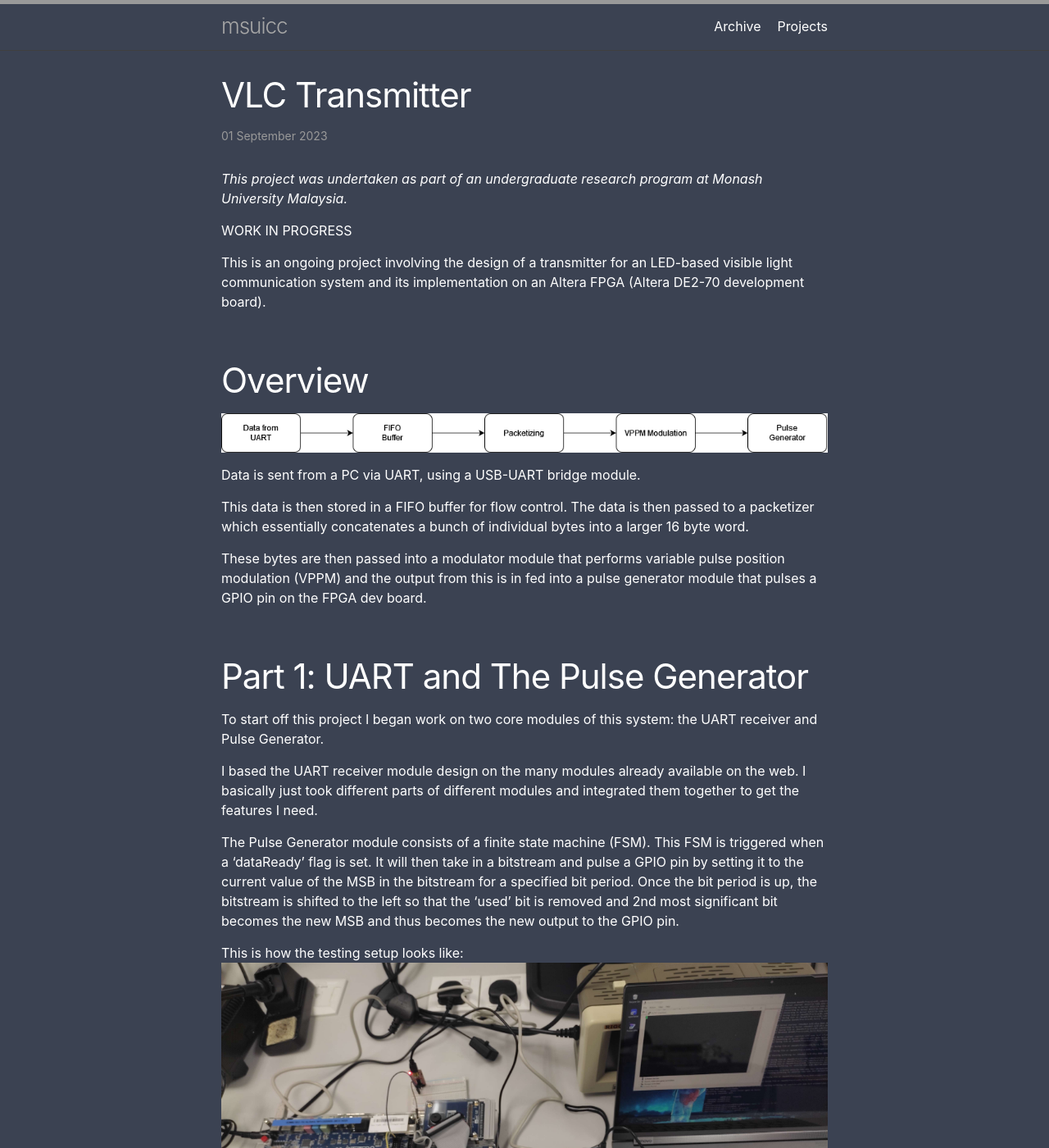
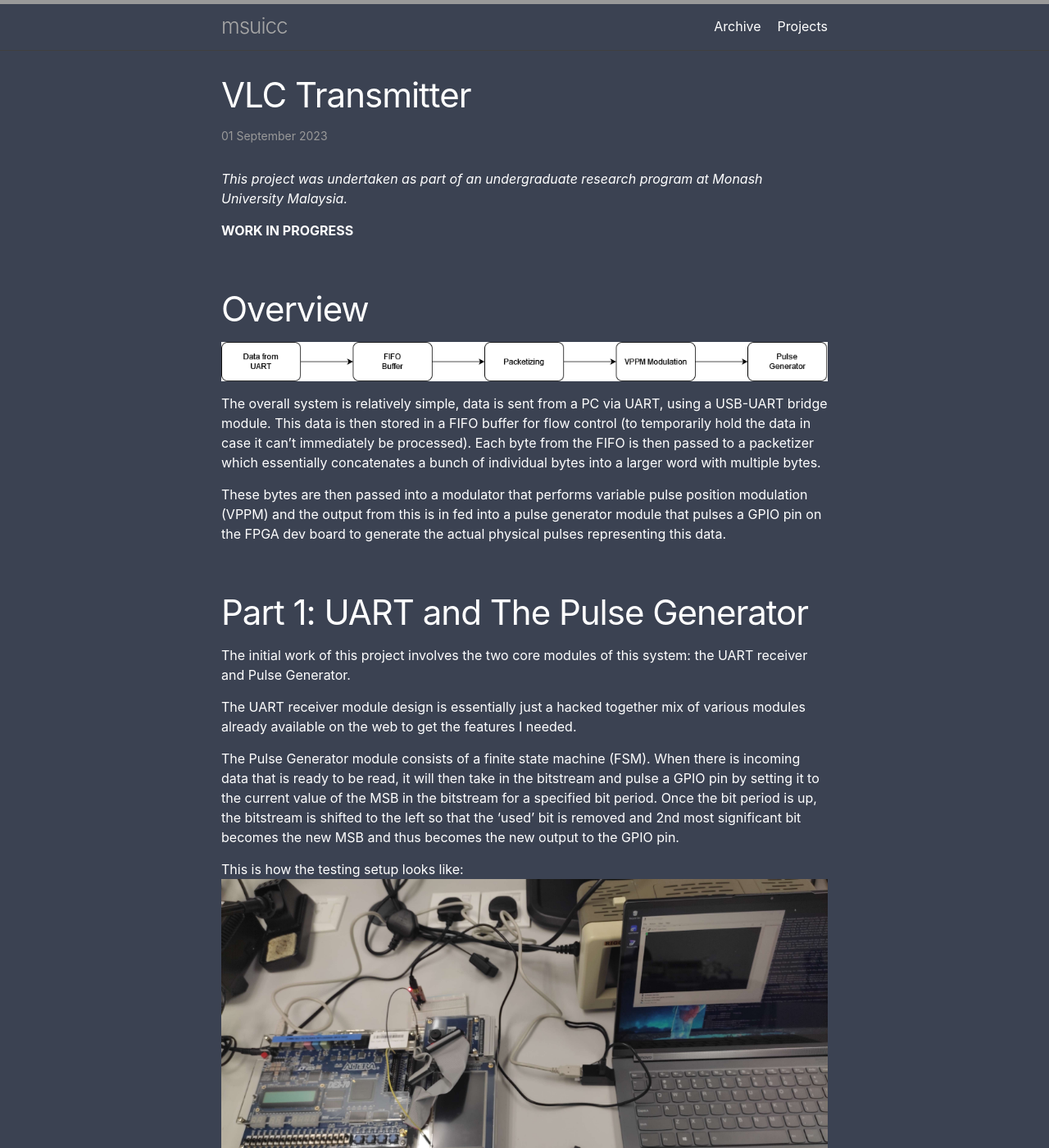
Before and after one commit to kw-ch/kw-ch.github.io, a Jekyll site: the page built from _projects/VLC Transmitter.md, in a window 1280 px wide and 1400 px high. Shown: the whole window at 82% size. Built offline with Jekyll 4.4.1, drawn with Linux system fonts in a browser that asks for light colours; some of the changed text lies outside the part shown.

Commit message:
Update VLC Transmitter.md

```diff
--- a/_projects/VLC Transmitter.md
+++ b/_projects/VLC Transmitter.md
@@ -1,30 +1,26 @@
 ---
 title: VLC Transmitter
-description: A Transmitter for Visible Light Communications on an FPGA
+description: Undergraduate research project involving the design of a transmitter for a visible light communication system on an FPGA
 layout: post
 ---
 
 *This project was undertaken as part of an undergraduate research program at Monash University Malaysia.*
 
-WORK IN PROGRESS
-
-This is an ongoing project involving the design of a transmitter for an LED-based visible light communication system and its implementation on an Altera FPGA (Altera DE2-70 development board).
+**WORK IN PROGRESS**
 
 # Overview
 ![image](/assets/vlc_block.drawio.png)
 
-Data is sent from a PC via UART, using a USB-UART bridge module.
+The overall system is relatively simple, data is sent from a PC via UART, using a USB-UART bridge module. This data is then stored in a FIFO buffer for flow control (to temporarily hold the data in case it can't immediately be processed). Each byte from the FIFO is then passed to a packetizer which essentially concatenates a bunch of individual bytes into a larger word with multiple bytes.
 
-This data is then stored in a FIFO buffer for flow control. The data is then passed to a packetizer which essentially concatenates a bunch of individual bytes into a larger 16 byte word.
-
-These bytes are then passed into a modulator module that performs variable pulse position modulation (VPPM) and the output from this is in fed into a pulse generator module that pulses a GPIO pin on the FPGA dev board.
+These bytes are then passed into a modulator that performs variable pulse position modulation (VPPM) and the output from this is in fed into a pulse generator module that pulses a GPIO pin on the FPGA dev board to generate the actual physical pulses representing this data.
 
 # Part 1: UART and The Pulse Generator
-To start off this project I began work on two core modules of this system: the UART receiver and Pulse Generator.
+The initial work of this project involves the two core modules of this system: the UART receiver and Pulse Generator.
 
-I based the UART receiver module design on the many modules already available on the web. I basically just took different parts of different modules and integrated them together to get the features I need.
+The UART receiver module design is essentially just a hacked together mix of various modules already available on the web to get the features I needed.
 
-The Pulse Generator module consists of a finite state machine (FSM). This FSM is triggered when a 'dataReady' flag is set. It will then take in a bitstream and pulse a GPIO pin by setting it to the current value of the MSB in the bitstream for a specified bit period. Once the bit period is up, the bitstream is shifted to the left so that the 'used' bit is removed and 2nd most significant bit becomes the new MSB and thus becomes the new output to the GPIO pin.
+The Pulse Generator module consists of a finite state machine (FSM). When there is incoming data that is ready to be read, it will then take in the bitstream and pulse a GPIO pin by setting it to the current value of the MSB in the bitstream for a specified bit period. Once the bit period is up, the bitstream is shifted to the left so that the 'used' bit is removed and 2nd most significant bit becomes the new MSB and thus becomes the new output to the GPIO pin.
 
 This is how the testing setup looks like:
 ![image](/assets/setup.jpg)
@@ -33,9 +29,7 @@ The oscilloscope was not connected in the above image, but here's a picture show
 ![image](/assets/w_uart.jpg)
 
 # Part 2: VPPM Module
-After getting the UART and Pulse Generator done, it's time for the main event: the VPPM modulator.
-
-VPPM is essentially a combination of PWM and PPM, where the position of the pulse within a pulse period is used to represent a '0' or '1'. A '0' is represented by a pulse in the beginning of the period whreas a '1' is represented by a pulse at the end of the period. The width of the pulse is varied based on the desired dimming level of the LED.
+Time for the main event: the VPPM modulator. VPPM is essentially a combination of PWM and PPM, where the position of the pulse within a pulse period is used to represent a '0' or '1'. A '0' is represented by a pulse in the beginning of the period whreas a '1' is represented by a pulse at the end of the period. The width of the pulse is varied based on the desired dimming level of the LED.
 
 While this sounds simple, implementing this in Verilog is quite a challenge as controlling the timing of the pulse and varying the pulse position within the period is definitely non-trivial. However there is a bit of a workaround to achieve this without the need of complicated timing logic.
 
```
